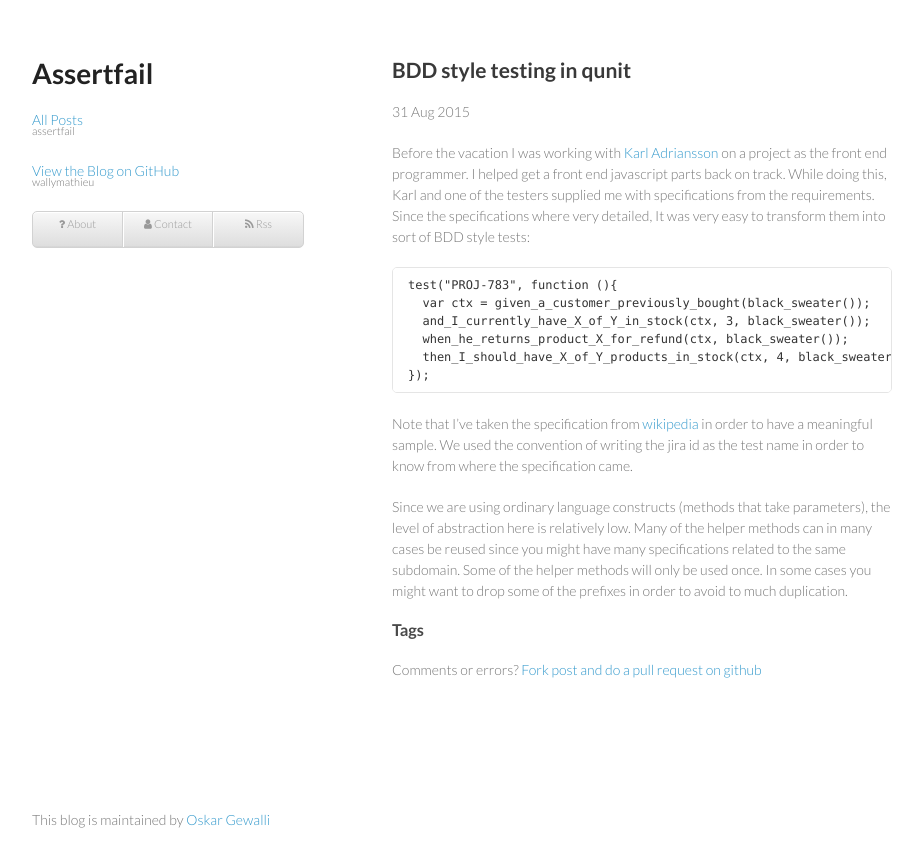
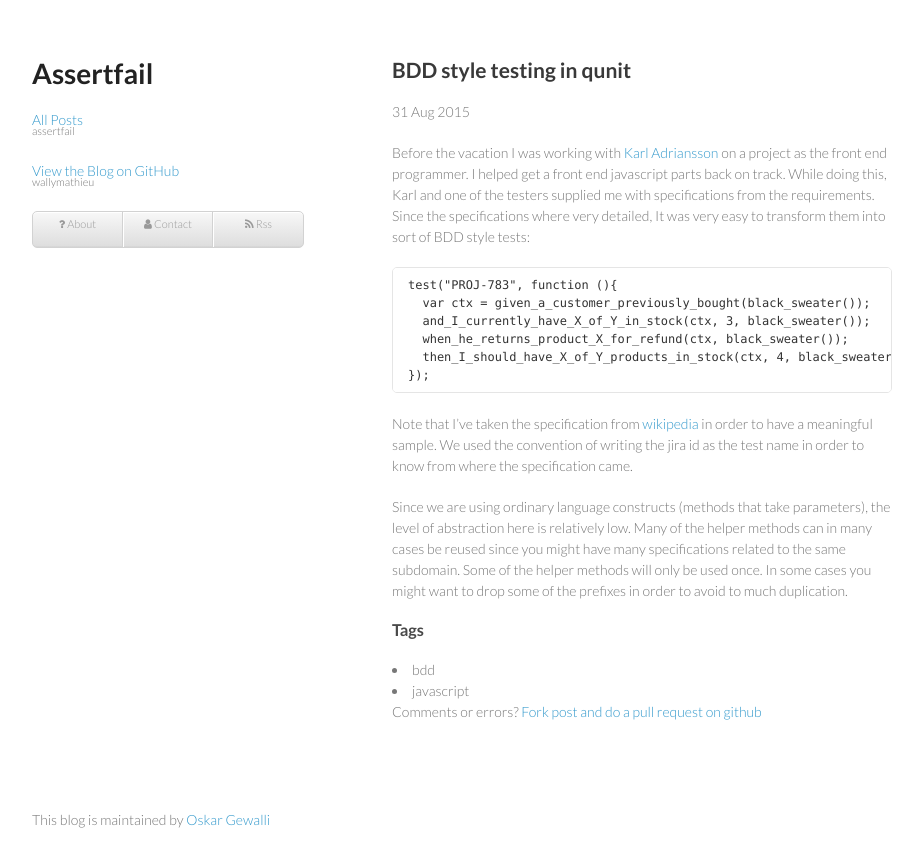
Before and after one commit to wallymathieu/assertfail, a Jekyll site: the page built from _posts/2015-08-31-BDD-style-testing-in-qunit.md, in a window 1280 px wide. Shown: the top 867 px of the page, without its empty margins (178-1101 px from the left). Built offline with Jekyll 4.4.1, drawn with Linux system fonts in a browser that asks for light colours; nearby versions of some CDN libraries; Markdown is read by kramdown in place of the engine named in the settings.

Commit message:
Update 2015-08-31-BDD-style-testing-in-qunit.md

```diff
--- a/_posts/2015-08-31-BDD-style-testing-in-qunit.md
+++ b/_posts/2015-08-31-BDD-style-testing-in-qunit.md
@@ -2,6 +2,7 @@
 layout: post
 title: BDD style testing in qunit
 date: 2015-08-31T10:52:38+02:00
+tags: bdd javascript
 ---
 
 Before the vacation I was working with [Karl Adriansson](https://twitter.com/HerrAdriansson) on a project as the front end programmer. I helped get a front end javascript parts back on track. While doing this, Karl and one of the testers supplied me with specifications from the requirements. Since the specifications where very detailed, It was very easy to transform them into sort of BDD style tests:
```
